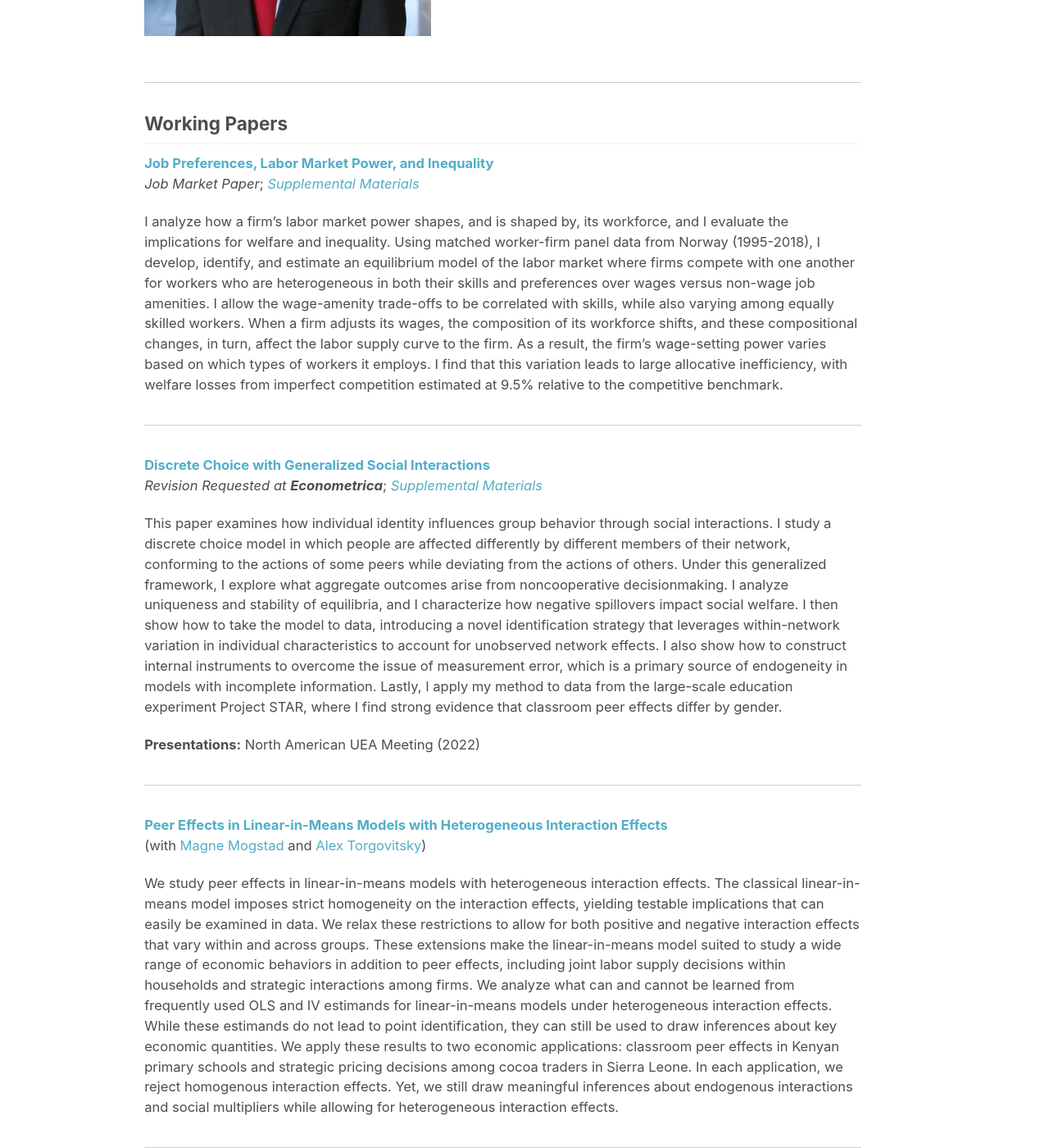
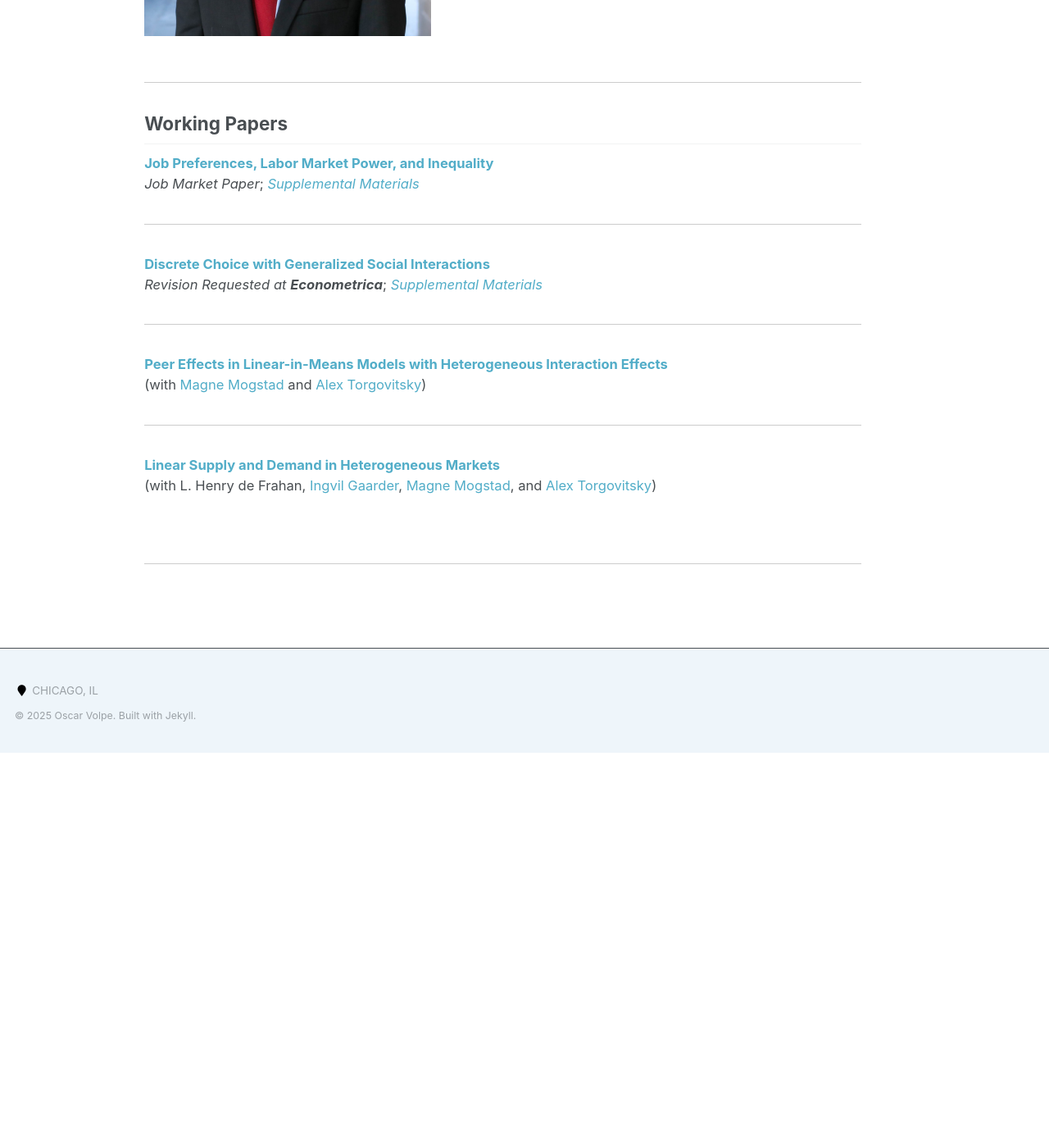
Before and after one commit to ovolpe/ovolpe.github.io, a Jekyll site: the page built from _pages/about.md, in a window 1280 px wide and 1400 px high, scrolled down 481 px. Shown: the whole window at 82% size. Built offline with Jekyll 4.4.1, drawn with Linux system fonts in a browser that asks for light colours; some of the changed text lies outside the part shown.

Commit message:
Update about.md

```diff
--- a/_pages/about.md
+++ b/_pages/about.md
@@ -25,30 +27,20 @@ To contact me, my email is: <a href="mailto:ovolpe@fas.harvard.edu">ovolpe@fas.h
 [**Job Preferences, Labor Market Power, and Inequality**](/files/jmp.pdf) <br>
 _Job Market Paper_; [*Supplemental Materials*](/files/jmp_supplement.pdf)<br>
 
-I analyze how a firm's labor market power shapes, and is shaped by, its workforce, and I evaluate the implications for welfare and inequality. Using matched worker-firm panel data from Norway (1995-2018), I develop, identify, and estimate an equilibrium model of the labor market where firms compete with one another for workers who are heterogeneous in both their skills and preferences over wages versus non-wage job amenities. I allow the wage-amenity trade-offs to be correlated with skills, while also varying among equally skilled workers. When a firm adjusts its wages, the composition of its workforce shifts, and these compositional changes, in turn, affect the labor supply curve to the firm. As a result, the firm's wage-setting power varies based on which types of workers it employs. I find that this variation leads to large allocative inefficiency, with welfare losses from imperfect competition estimated at 9.5% relative to the competitive benchmark.
-
 <hr style="margin: 2em 0; border: none; border-top: 1px solid #ccc;">
 
 [**Discrete Choice with Generalized Social Interactions**](/files/dcwgsi_paper.pdf) <br>
 _Revision Requested at **Econometrica**_; [*Supplemental Materials*](/files/dcwgsi_supplement.pdf)<br>
-
-This paper examines how individual identity influences group behavior through social interactions. I study a discrete choice model in which people are affected differently by different members of their network, conforming to the actions of some peers while deviating from the actions of others. Under this generalized framework, I explore what aggregate outcomes arise from noncooperative decisionmaking. I analyze uniqueness and stability of equilibria, and I characterize how negative spillovers impact social welfare. I then show how to take the model to data, introducing a novel identification strategy that leverages within-network variation in individual characteristics to account for unobserved network effects. I also show how to construct internal instruments to overcome the issue of measurement error, which is a primary source of endogeneity in models with incomplete information. Lastly, I apply my method to data from the large-scale education experiment Project STAR, where I find strong evidence that classroom peer effects differ by gender.
-
-**Presentations:** North American UEA Meeting (2022)
 
 <hr style="margin: 2em 0; border: none; border-top: 1px solid #ccc;">
 
 [**Peer Effects in Linear-in-Means Models with Heterogeneous Interaction Effects**](/files/mto2024.pdf) <br>
 (with [Magne Mogstad](https://sites.google.com/site/magnemogstad) and [Alex Torgovitsky](https://a-torgovitsky.github.io))
 
-We study peer effects in linear-in-means models with heterogeneous interaction effects. The classical linear-in-means model imposes strict homogeneity on the interaction effects, yielding testable implications that can easily be examined in data. We relax these restrictions to allow for both positive and negative interaction effects that vary within and across groups. These extensions make the linear-in-means model suited to study a wide range of economic behaviors in addition to peer effects, including joint labor supply decisions within households and strategic interactions among firms. We analyze what can and cannot be learned from frequently used OLS and IV estimands for linear-in-means models under heterogeneous interaction effects. While these estimands do not lead to point identification, they can still be used to draw inferences about key economic quantities. We apply these results to two economic applications: classroom peer effects in Kenyan primary schools and strategic pricing decisions among cocoa traders in Sierra Leone. In each application, we reject homogenous interaction effects. Yet, we still draw meaningful inferences about endogenous interactions and social multipliers while allowing for heterogeneous interaction effects.
-
 <hr style="margin: 2em 0; border: none; border-top: 1px solid #ccc;">
 
 [**Linear Supply and Demand in Heterogeneous Markets**](/files/lsdhm_paper.pdf) <br>
 (with L. Henry de Frahan, [Ingvil Gaarder](https://sites.google.com/site/ingvilgaarder), [Magne Mogstad](https://sites.google.com/site/magnemogstad), and [Alex Torgovitsky](https://a-torgovitsky.github.io))
 
-We modify the classic linear supply and demand system to allow for the coefficients on price to be unobservable random variables that vary across heterogeneous markets. Known conditions for point identification place strong requirements on the available instruments. We show how to construct and estimate bounds on scalar target parameters that are valid for any type of instrument, or even with no instrument at all. Numerical simulations calibrated to a well-known data set show that the model is not point identified. However, the bounds can be remarkably informative even under limited instrument variation. We apply our approach to study the welfare effects of sales tax.
-
 <br style="clear: both;">
 <hr style="margin: 2em 0; border: none; border-top: 1px solid #ccc;">
```
Also changed, not shown: other parts of _pages/about.md (+3 -1 lines).
